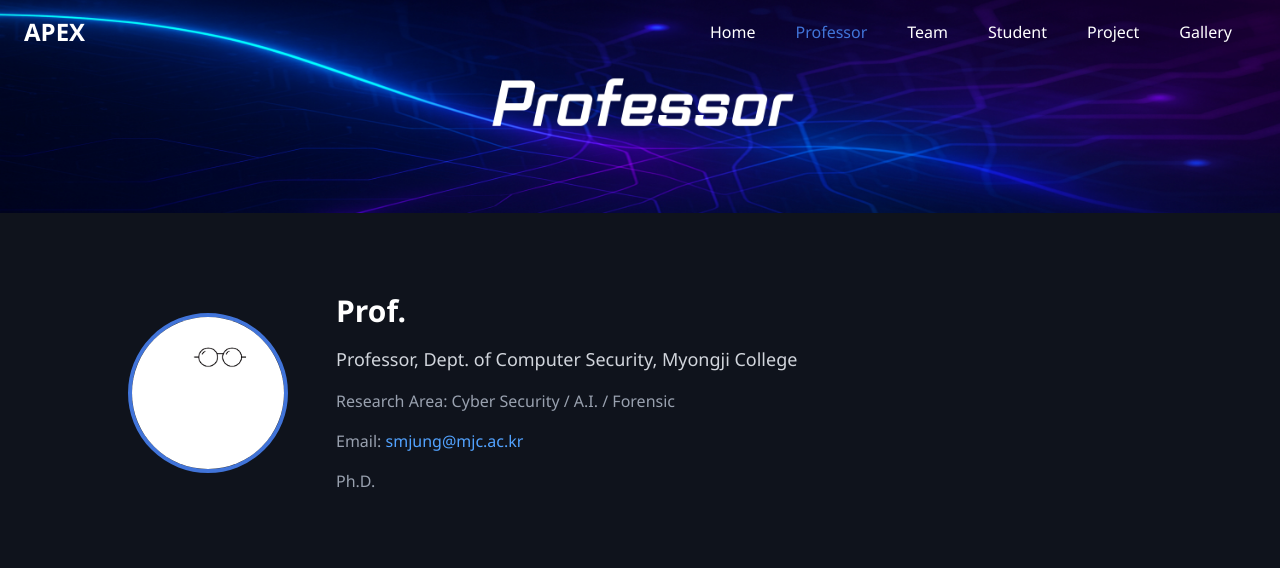
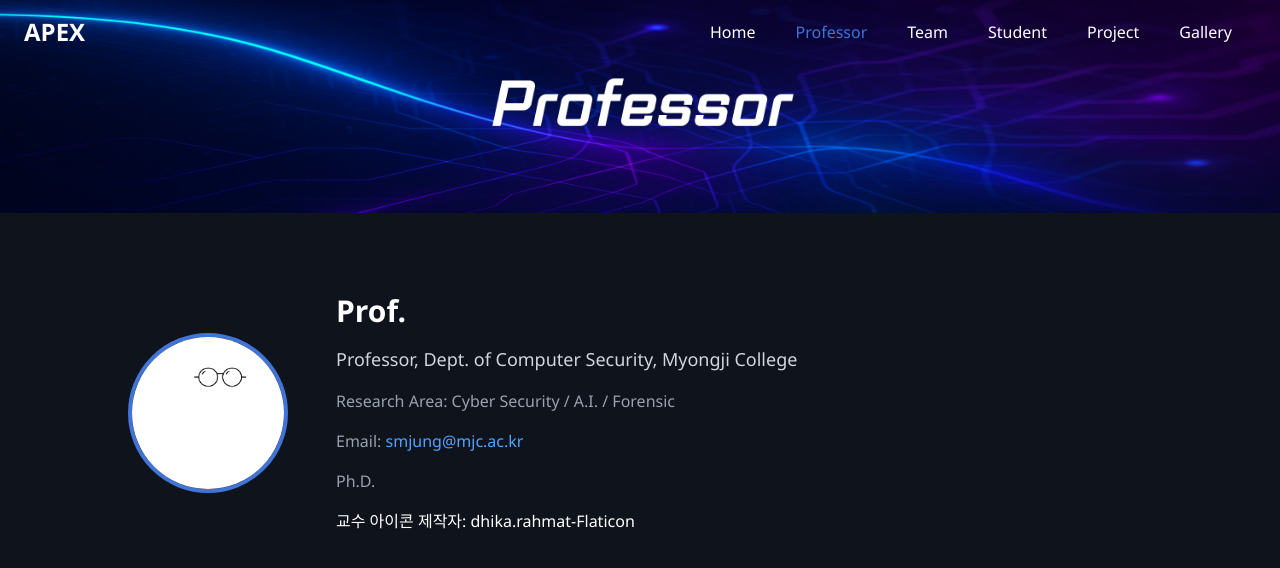
Before and after one commit to tnqjae/APEX-club-Website, a Vue app: page /professor in a window 1280 px wide. Shown: the top 568 px of the page. Built offline with nearby package versions, Linux system fonts and the light colour scheme.

Commit message:
Revert "Update Professor.vue"
This reverts commit 3209263111535fd9bccb117c28fe4e4c92f37c8b.

```diff
--- a/src/views/Professor.vue
+++ b/src/views/Professor.vue
@@ -24,7 +24,7 @@
         <p class="text-base text-gray-400">
           Ph.D.
         </p>
-
+        <p><a href="https://www.flaticon.com/kr/free-icons/" title="교수 아이콘">교수 아이콘 제작자: dhika.rahmat-Flaticon</a></p>
       </div>
     </div>
   </section>
```
